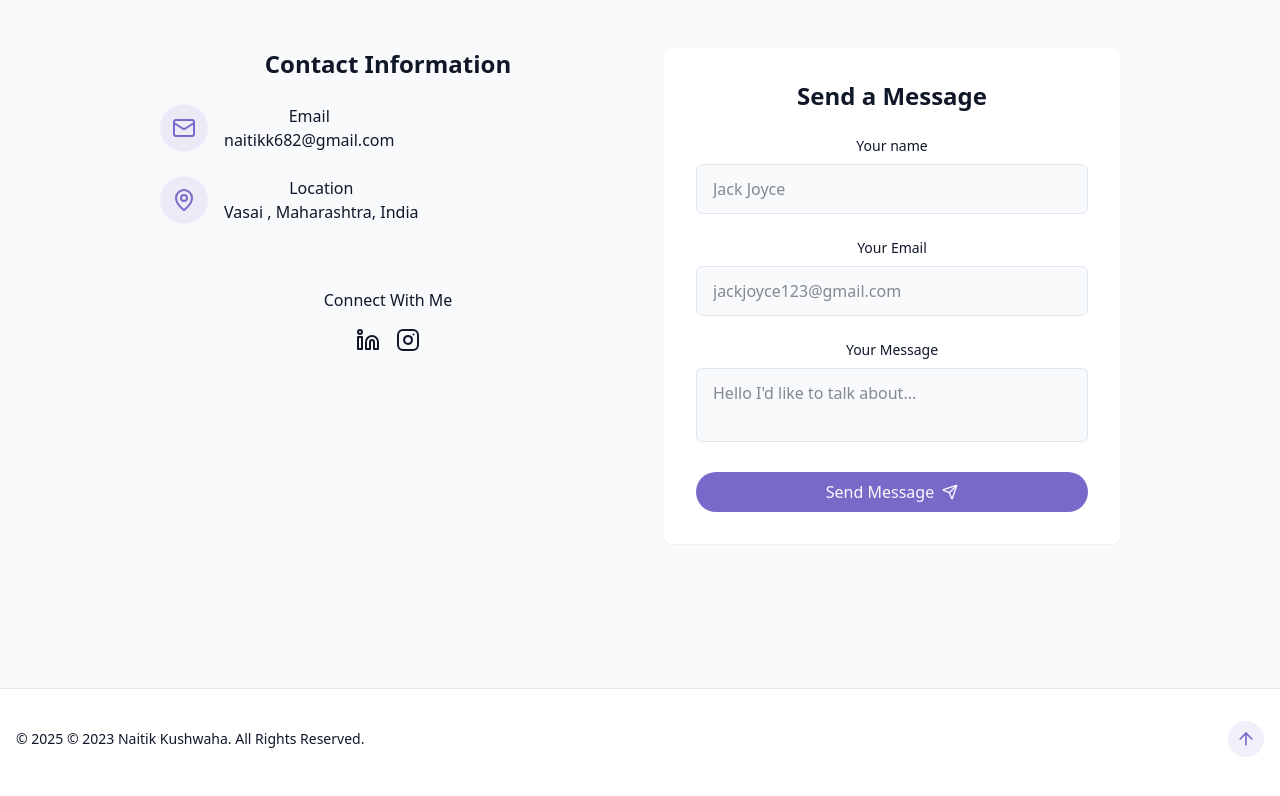
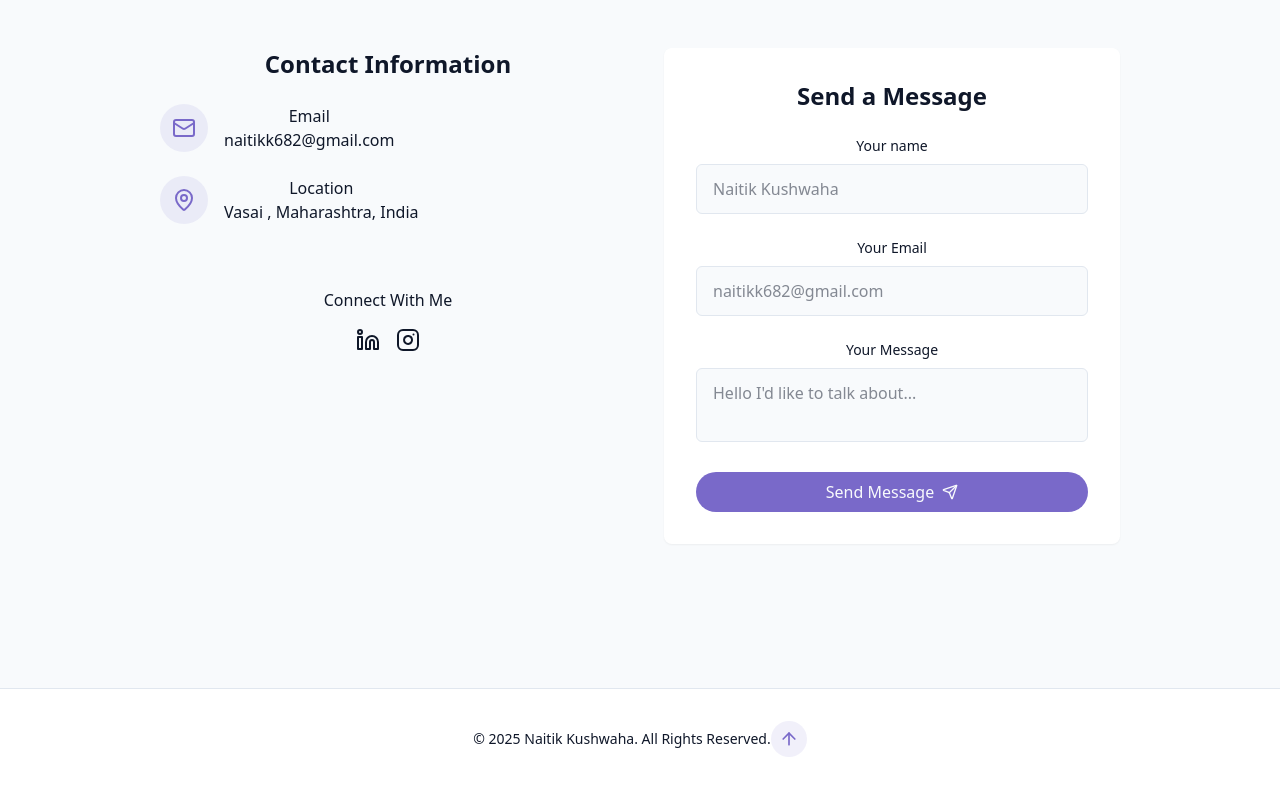
Before and after one commit to NAITIKK682/naitik-portfolio, a React (Vite) app: page / in a window 1280 px wide. Shown: the part 4192-4988 px from the top of the page. Built offline with nearby package versions, Linux system fonts and the light colour scheme.

Commit message:
fix: navbar overlap, mobile menu, dark mode toggle, and footer centering

```diff
--- a/src/components/ContactSection.jsx
+++ b/src/components/ContactSection.jsx
@@ -112,7 +112,7 @@ export default function ContactSection() {
                 name="name"
                 required
                 className="w-full px-4 py-3 rounded-md border border-input bg-background focus:outline-hidden focus:ring-2 focus:ring-primary"
-                placeholder="Jack Joyce"
+                placeholder="Naitik Kushwaha"
               />
 
               {/* Email */}
@@ -125,7 +125,7 @@ export default function ContactSection() {
                 name="email"
                 required
                 className="w-full px-4 py-3 rounded-md border border-input bg-background focus:outline-hidden focus:ring-2 focus:ring-primary"
-                placeholder="jackjoyce123@gmail.com"
+                placeholder="naitikk682@gmail.com"
               />
 
               {/* Message */}
--- a/src/components/Footer.jsx
+++ b/src/components/Footer.jsx
@@ -2,10 +2,10 @@ import { ArrowUp } from "lucide-react";
 
 export default function Footer() {
   return (
-    <footer className="py-12 px-4 bg-card relative border-t border-border mt-12 pt-8 flex flex-wrap justify-between items-center">
+    <footer className="py-12 px-4 bg-card relative border-t border-border mt-12 pt-8 flex flex-wrap justify-center items-center"> {/* ✅ ONLY CHANGE: justify-between → justify-center */}
       <p className="text-sm text-muted-foreground ">
         &copy; {new Date().getFullYear()}{" "}
-        © 2023 Naitik Kushwaha. All Rights Reserved.
+        Naitik Kushwaha. All Rights Reserved.
       </p>
       <a
         href="#hero"
--- a/src/components/Navbar.jsx
+++ b/src/components/Navbar.jsx
@@ -16,7 +16,7 @@ export default function Navbar() {
 
   useEffect(() => {
     const handleScroll = () => {
-      setIsScrolled(window.screenY > 10);
+      setIsScrolled(window.scrollY > 10);
     };
 
     window.addEventListener("scroll", handleScroll);
@@ -27,7 +27,7 @@ export default function Navbar() {
     <nav
       className={cn(
         "fixed w-full z-40 transition-all duration-300",
-        isScrolled ? "py-3 bg-background/80 backdrop-blur-md shadow-xs" : "py-5"
+        isScrolled ? "py-3 bg-background/80 backdrop-blur-md shadow-sm" : "py-5"
       )}
     >
       <div className="container flex items-center justify-between">
@@ -53,10 +53,9 @@ export default function Navbar() {
           ))}
         </div>
         {/* Mobile */}
-
         <button
           onClick={() => setIsMenuOpen((prev) => !prev)}
-          className="md:hidden p-2 text-foreground z-50"
+          className="md:hidden p-2 text-foreground z-50 absolute right-16 top-5" // ✅ ONLY CHANGE: added absolute positioning with right-16
           aria-label={isMenuOpen ? "Close Menu" : "Open Menu"}
         >
           {isMenuOpen ? <X size={24} /> : <Menu size={24} />}
@@ -64,7 +63,7 @@ export default function Navbar() {
 
         <div
           className={cn(
-            "fixed inset-0 bg-background/95 backdrop-blur-md z-40 flex flex-col items-center justify-center",
+            "fixed inset-0 bg-background/95 backdrop-blur-md z-40 flex flex-col items-center justify-start pt-20",
             "transition-all duration-300 md:hidden",
             isMenuOpen
               ? "opacity-100 pointer-events-auto"
--- a/src/components/ThemeToggle.jsx
+++ b/src/components/ThemeToggle.jsx
@@ -32,8 +32,8 @@ export default function ThemeToggle() {
     <button
       onClick={toggleTheme}
       className={cn(
-        "fixed max-sm:hidden top-5 right-5 z-50 p-2 rounded-full transition-colors duration-300",
-        "focus:outline-hidden"
+        "fixed top-5 right-5 z-50 p-2 rounded-full transition-colors duration-300",
+        "focus:outline-none"
       )}
     >
       {isDarkMode ? (
```
Also changed, not shown: src/App.jsx (line endings or trailing spaces).
